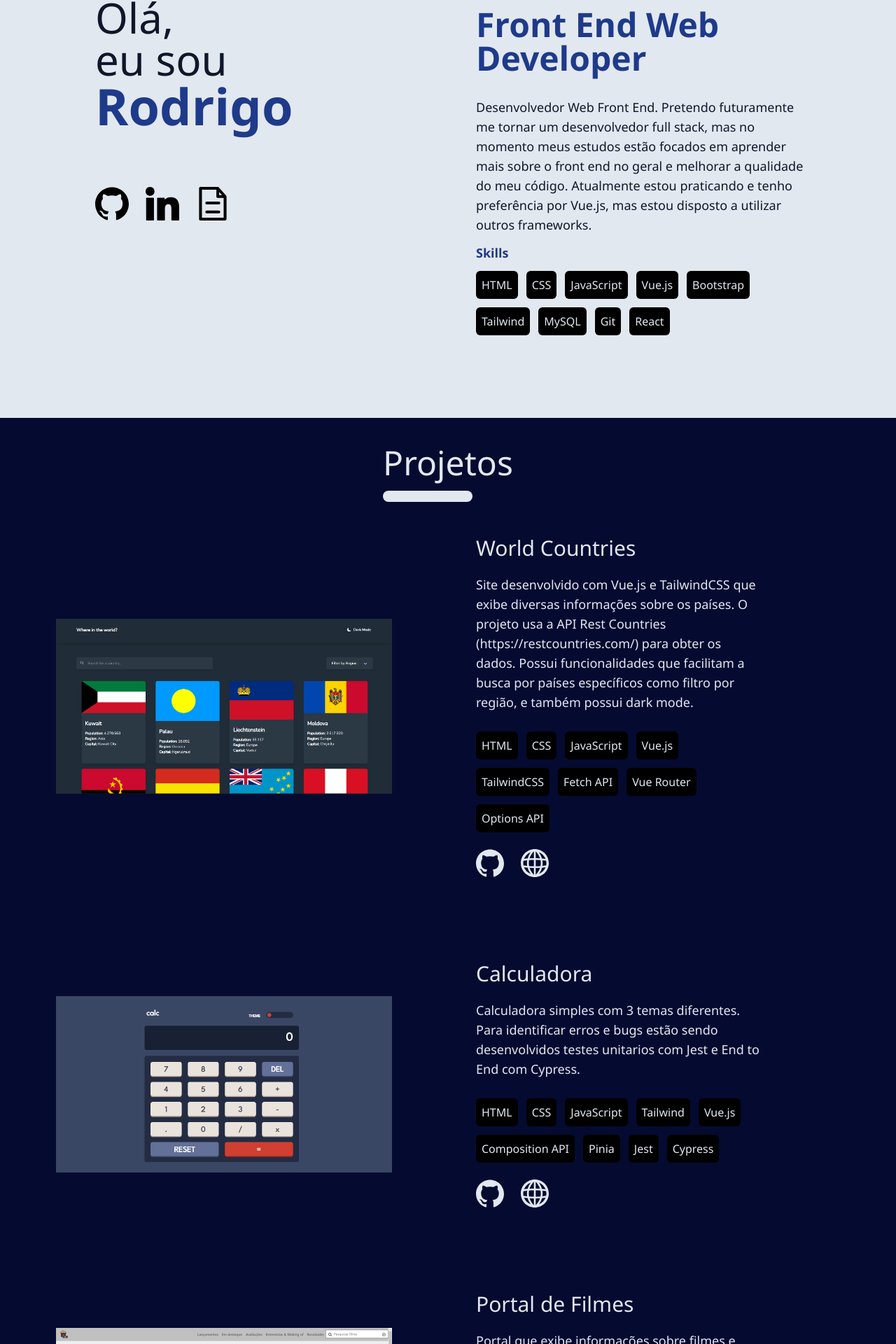
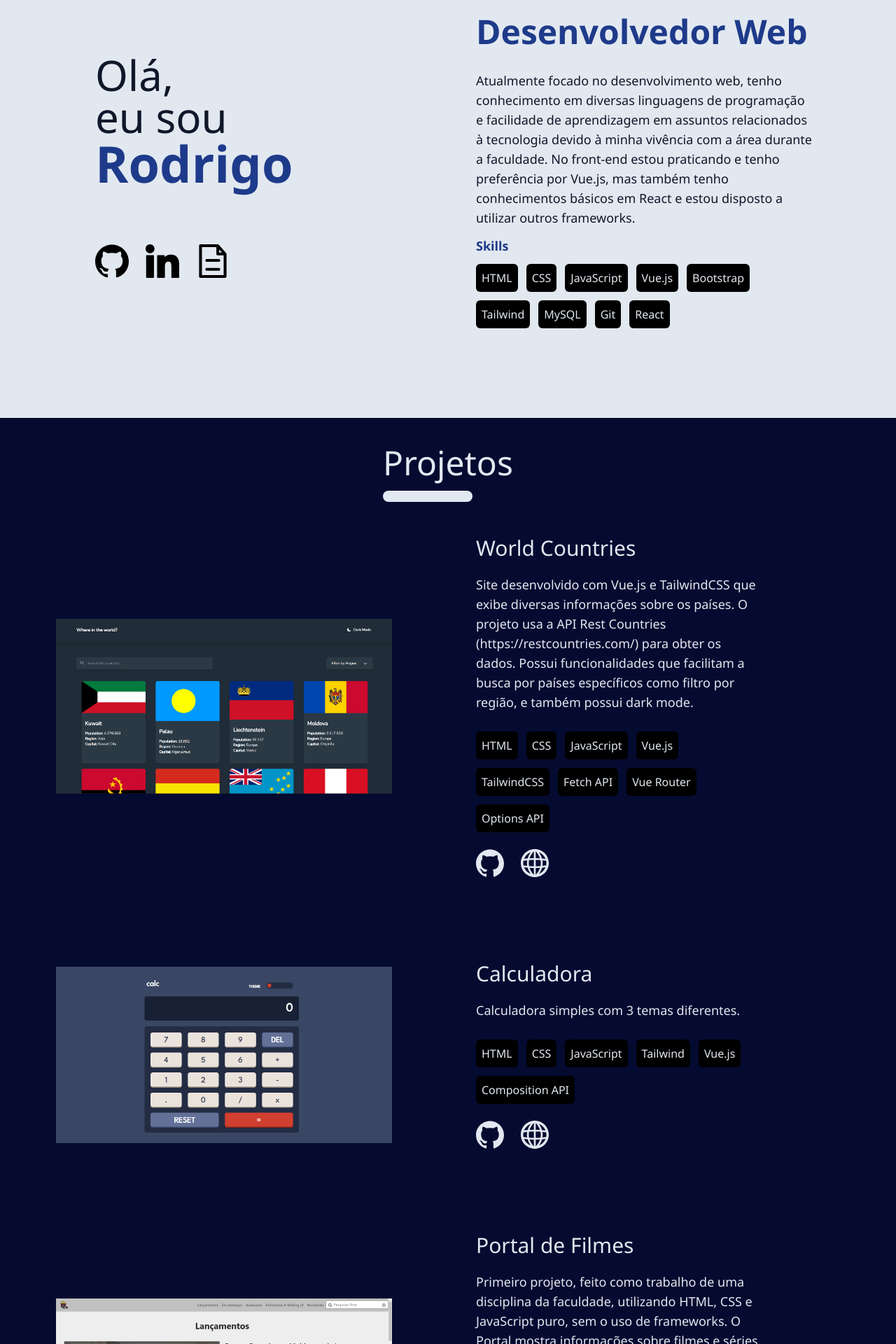
Before and after one commit to rodpd/portfolio, a Vue app: page / in a window 1280 px wide. Shown: the part 123-2043 px from the top of the page at 70% size. Built offline with nearby package versions, Linux system fonts and the light colour scheme.

Commit message:
atualização de sumário / links / descrições de projetos

```diff
--- a/src/components/Home.vue
+++ b/src/components/Home.vue
@@ -1,7 +1,7 @@
 <template>
 
     <section id='home' class="bg-slate-200 lg:grid lg:content-center h-min lg:h-[90vh] lg:grid-cols-2 repeat">
-        <div class="p-10 pb-0 sm:pb-10 sm:ml-24">
+        <div class="p-10 pb-0 m-auto sm:pb-10 sm:ml-24">
             <h1 class="text-6xl text-slate-900">Olá, <br>
             eu sou
             <span class="font-bold text-blue-900 text-7xl">Rodrigo</span></h1>
@@ -9,11 +9,12 @@
             <Links color="slate-800"/>
         </div>
         <div class="p-8 sm:pt-0 sm:px-16 lg:p-10 lg:mr-20">
-            <p class="text-5xl font-semibold text-blue-900 lg:mt-4">Front End Web Developer</p>
+            <p class="text-5xl font-semibold text-blue-900 lg:mt-4">Desenvolvedor Web</p>
             <p class="mt-8 text-lg text-slate-900">
-                Desenvolvedor Web Front End. Pretendo futuramente me tornar um desenvolvedor full stack,
-                mas no momento meus estudos estão focados em aprender mais sobre o front end no geral e melhorar a qualidade do meu código.
-				Atualmente estou praticando e tenho preferência por Vue.js, mas estou disposto a utilizar outros frameworks.
+				Atualmente focado no desenvolvimento web, tenho conhecimento em diversas linguagens de programação e
+				facilidade de aprendizagem em assuntos relacionados à tecnologia devido à minha vivência com a área durante a faculdade.
+				No front-end estou praticando e tenho preferência por Vue.js, mas também tenho conhecimentos básicos em React e
+				estou disposto a utilizar outros frameworks.
             </p>
             <h3 class="mt-3 text-lg font-semibold text-blue-900">Skills</h3>
             <Skills :skills="this.skills" />
--- a/src/components/Icons/ResumeIcon.vue
+++ b/src/components/Icons/ResumeIcon.vue
@@ -1,5 +1,5 @@
 <template>
-    <a href="https://drive.google.com/file/d/1-VFdhkhB2j2bNIFku2MqJYT8Buh0fHw1/view?usp=sharing" target="_blank">
+    <a href="https://drive.google.com/file/d/15anTmEuV_xQbcNrL7KSzKuolYnyz9oXP/view?usp=sharing" target="_blank">
         <svg :class="`duration-300 hover:scale-125 fill-${color} hover:fill-blue-600`" width="48px" height="48px" version="1.1" id="Layer_1" xmlns="http://www.w3.org/2000/svg" xmlns:xlink="http://www.w3.org/1999/xlink" x="0px" y="0px"
 	 viewBox="0 0 488.9 488.9" style="enable-background:new 0 0 488.9 488.9;" xml:space="preserve">
 <g>
--- a/src/components/Projects.vue
+++ b/src/components/Projects.vue
@@ -52,8 +52,7 @@ export default {
 				},
                 {
 					id: 2, title: "Calculadora", img: "calculator.png",
-					description: `Calculadora simples com 3 temas diferentes. Para identificar erros e bugs  estão sendo
-					desenvolvidos testes unitarios com Jest e End to End com Cypress.
+					description: `Calculadora simples com 3 temas diferentes.
 					`,
 					skills: [
 						{id: 1, text: 'HTML'},
@@ -61,17 +60,16 @@ export default {
 						{id: 3, text: 'JavaScript'},
 						{id: 4, text: 'Tailwind'},
 						{id: 5, text: 'Vue.js'},
-						{id: 5, text: 'Composition API'},
-						{id: 6, text: 'Pinia'},
-						{id: 7, text: 'Jest'},
-						{id: 8, text: 'Cypress'}
+						{id: 5, text: 'Composition API'}
                 	],
 					githubUrl: "https://github.com/rodpd/calculator-app",
 					demoUrl: "https://rodpd.github.io/calculator-app"
 				},
 				{
 					id: 3, title: "Portal de Filmes", img: "movies.png",
-					description: `Portal que exibe informações sobre filmes e séries, obtidas utilizando Fetch API para consumir
+					description: `Primeiro projeto, feito como trabalho de uma disciplina da faculdade, utilizando HTML, CSS e
+					JavaScript puro, sem o uso de frameworks.
+					O Portal mostra informações sobre filmes e séries, obtidas utilizando Fetch API para consumir
 					a API do The Movie Database (https://developers.themoviedb.org/)
 					`,
 					skills: [
```
